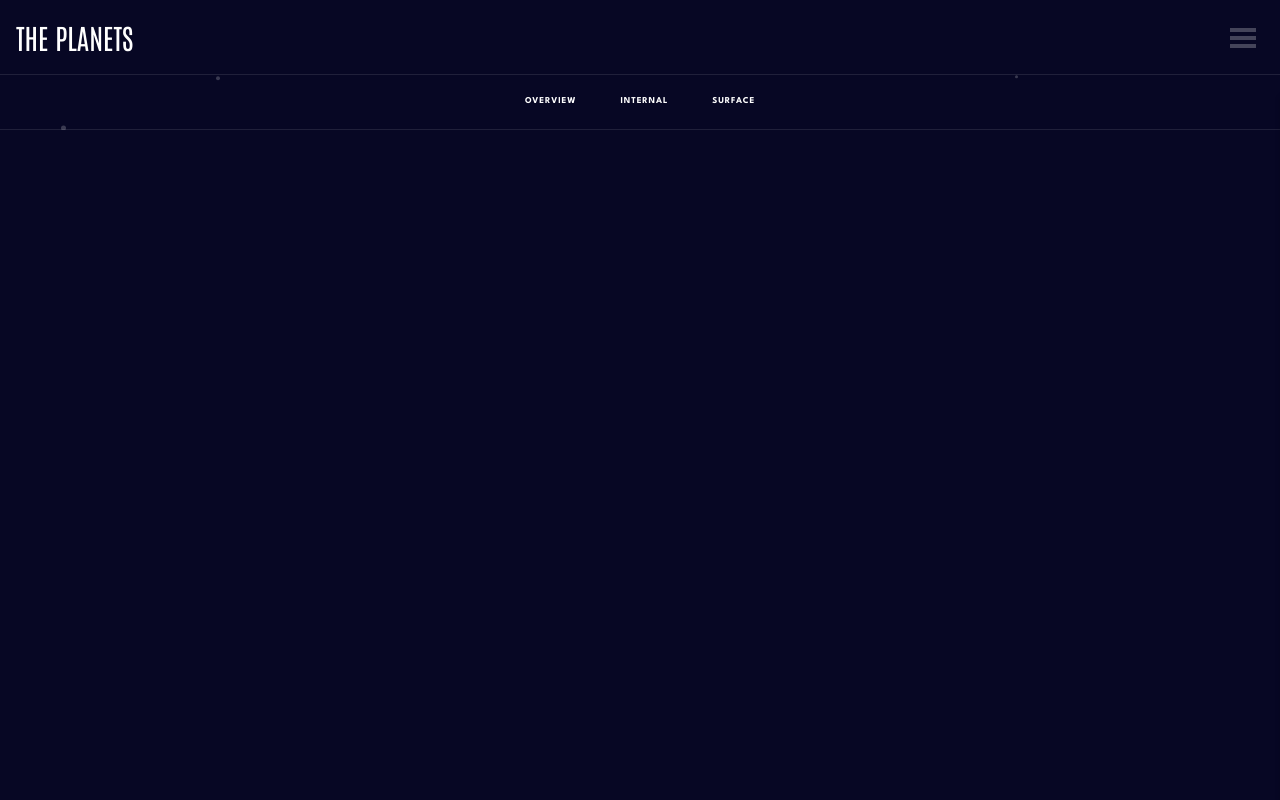
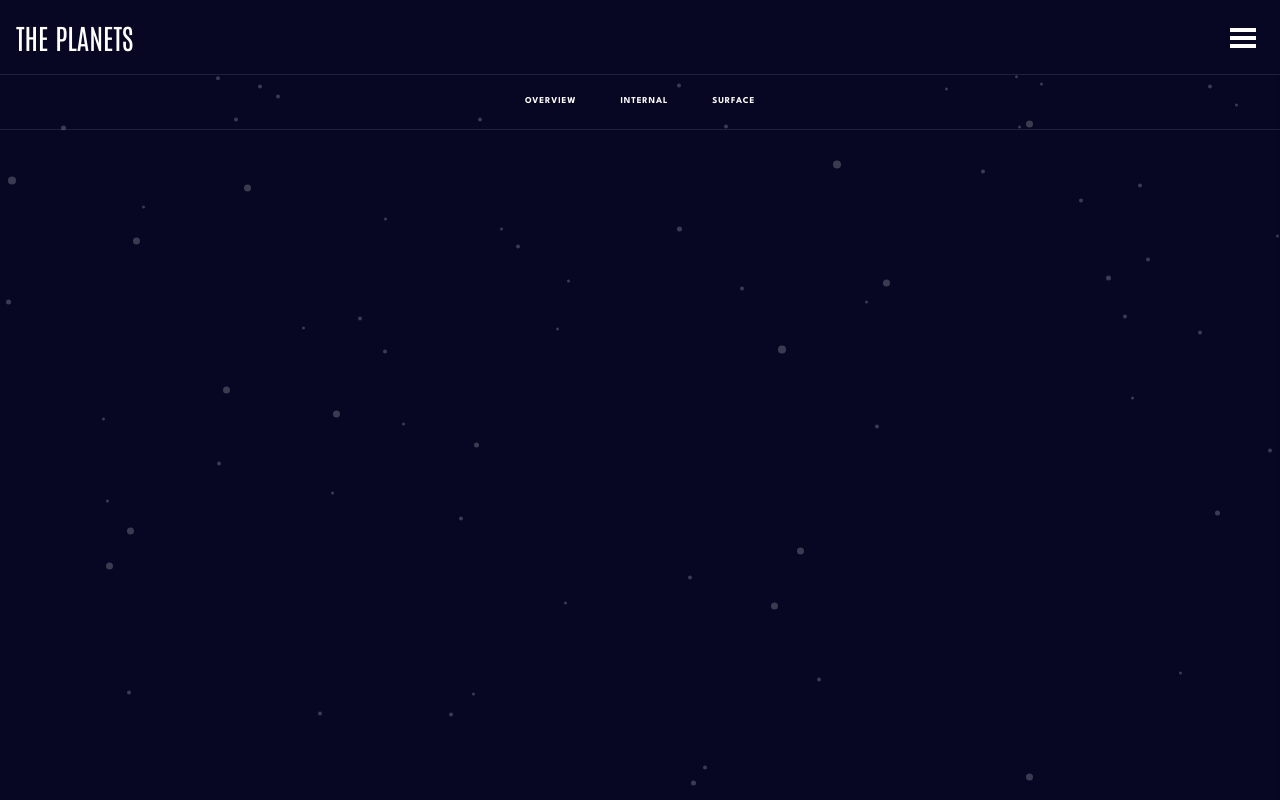
Before and after one commit to victoriamnx/planets-facts-v2, a React (Vite) app: page / in a window 1280 px wide. Built offline with nearby package versions, Linux system fonts and the light colour scheme.

Commit message:
Update on bg image

```diff
--- a/src/App.tsx
+++ b/src/App.tsx
@@ -2,7 +2,7 @@ import HomeMobile from "./pages/mobile/home";
 
 export default function App() {
   return (
-    <div className="flex flex-col bg-darkblue w-screen h-screen">
+    <div className="flex flex-col w-screen h-screen text-white bg-[url('./src/components/background-stars.svg')] bg-no-repeat bg-center bg-darkblue ">
       <HomeMobile />
     </div>
   );
--- a/src/index.css
+++ b/src/index.css
@@ -1,6 +1,10 @@
 @tailwind base;
 @tailwind components;
 @tailwind utilities;
+
+.header-nav{
+  position: fixed;
+}
 
 #menu__toggle {
   opacity: 0;
@@ -35,10 +39,11 @@
   position: absolute;
   width: 100%;
   height: 4px;
-  background-color: #FFFFFF3F;
+  background-color: #fff;
   font-family: "Jost", sans-serif;
   transition-duration: 0.25s;
 }
+
 .menu__btn > span::before {
   content: "";
   top: -8px;
@@ -51,7 +56,7 @@
   display: block;
   position: fixed;
   font-family: "Jost", sans-serif;
-  top: 96px;
+  top: 75px;
   right: -100%;
   width: 100%;
   height: auto;
```
